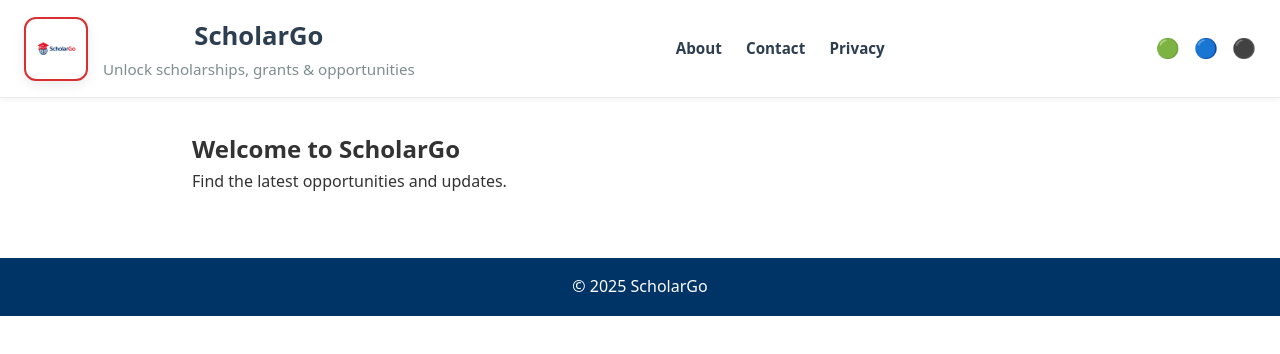
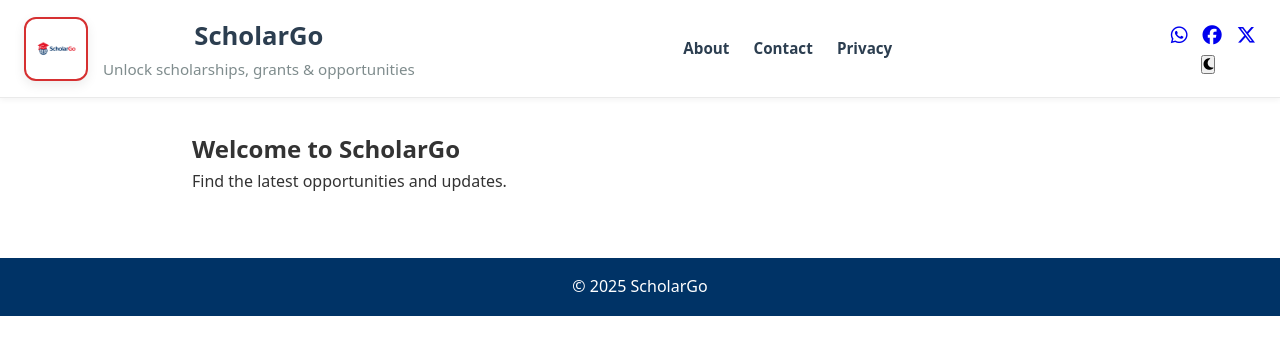
Before and after one commit to WebsiteGuy01/scholargo-site, a plain HTML site: page index.html in a window 1280 px wide. Drawn offline with nearby package versions, Linux system fonts and the light colour scheme.

Commit message:
Add Font Awesome to head for social icons

```diff
--- a/index.html
+++ b/index.html
@@ -6,6 +6,7 @@
   <title>ScholarGo</title>
   <link href="https://unpkg.com/aos@next/dist/aos.css" rel="stylesheet" />
   <link rel="stylesheet" href="css/style.css">
+  <link rel="stylesheet" href="https://cdnjs.cloudflare.com/ajax/libs/font-awesome/6.5.0/css/all.min.css" />
  </head>
 <body>
 <header class="site-header">
@@ -23,13 +24,24 @@
     <a href="privacy-policy.html">Privacy</a>
   </nav>
 
+  <div class="right-controls">
     <div class="social-icons">
-    <a href="https://wa.me/?text=Check%20out%20ScholarGo%20for%20amazing%20scholarships!%20https://scholargo.netlify.app"
-       target="_blank" title="Share on WhatsApp">🟢</a>
+      <a href="https://wa.me/?text=Check%20out%20ScholarGo!%20https://scholargo.netlify.app"
+         target="_blank" title="WhatsApp">
+        <i class="fab fa-whatsapp"></i>
+      </a>
       <a href="https://www.facebook.com/sharer/sharer.php?u=https://scholargo.netlify.app"
-       target="_blank" title="Share on Facebook">🔵</a>
+         target="_blank" title="Facebook">
+        <i class="fab fa-facebook"></i>
+      </a>
       <a href="https://twitter.com/intent/tweet?text=Discover%20scholarships%20on%20ScholarGo!&url=https://scholargo.netlify.app"
-       target="_blank" title="Share on Twitter">⚫</a>
+         target="_blank" title="Twitter">
+        <i class="fab fa-x-twitter"></i>
+      </a>
+    </div>
+    <button id="theme-toggle" class="theme-toggle" title="Toggle Dark/Light Mode">
+      <i class="fas fa-moon"></i>
+    </button>
   </div>
 </header>
   <main>
```
Lines whose indentation alone changed are shown as unchanged.
